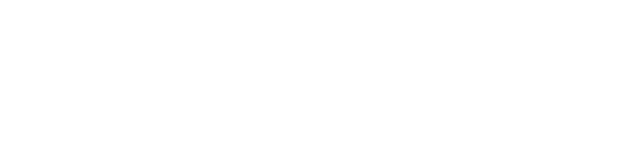
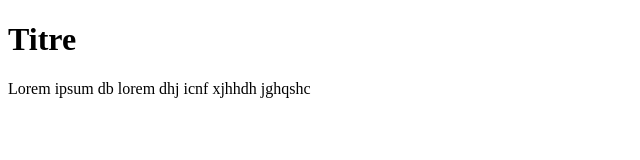
Before and after one commit to Qwazz/dc2grp2, a plain HTML site: page index.html in a window 1280 px wide. Shown: the whole page, without its empty margins (0-640 px from the left). Drawn offline with Linux system fonts and the light colour scheme.

Commit message:
Ajout d'un paragraphe

```diff
--- a/index.html
+++ b/index.html
@@ -5,6 +5,9 @@
     <title>Title</title>
 </head>
 <body>
+  <h1>Titre</h1>
+  <p>Lorem ipsum db lorem dhj icnf xjhhdh jghqshc</p>
+
 
 </body>
 </html>
```
